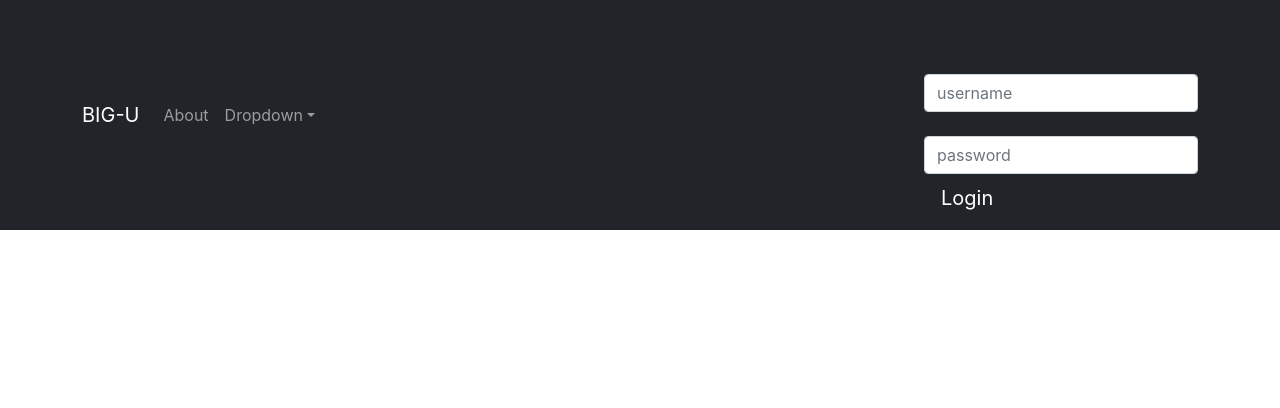
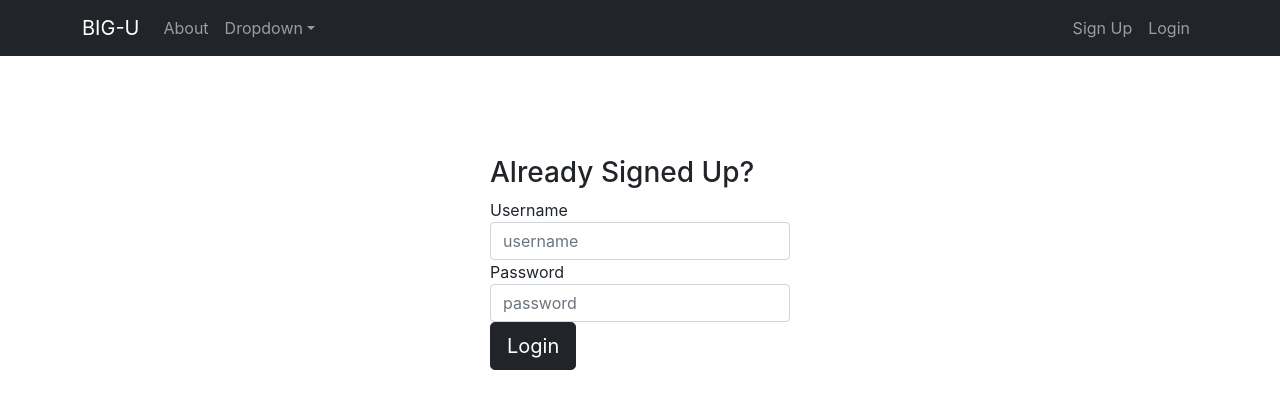
Before and after one commit to dcoppage86/big-u-frontend, a React (Create React App) app: page /login in a window 1280 px wide. Shown: the top 408 px of the page. Built offline with nearby package versions, Linux system fonts and the light colour scheme; no server answers.

Commit message:
changed button

```diff
--- a/src/App.js
+++ b/src/App.js
@@ -8,6 +8,7 @@ import HomeContainer from './containers/HomeContainer';
 import { BrowserRouter as Router, Route } from "react-router-dom";
 import AboutContainer from './containers/AboutContainer';
 import SignupContainer from './containers/SignupContainer';
+import LoginContainer from './containers/LoginContainer'
 
 
 
@@ -26,6 +27,7 @@ class App extends React.Component {
             <Route exact path="/signup" component={SignupContainer}/>
             <Route exact path="/user-entries" component={CardContainer}/>
             <Route exact path="/about" component={AboutContainer}/>
+            <Route exact path="/login" component={LoginContainer}/>
         </div>
       </Router>
 
--- a/src/components/Logout.js
+++ b/src/components/Logout.js
@@ -7,7 +7,7 @@ const Logout = ({ logout }) => {
 
     return (
         <form onSubmit={ logout }>
-            <input type="submit" value="Log Out" />
+            <button className="btn btn-dark btn-lg btn-block" type="submit" value="Log Out">Log Out</button>
         </form>
     )
 }
--- a/src/components/NavBar.js
+++ b/src/components/NavBar.js
@@ -1,6 +1,5 @@
 import React from 'react';
 import { connect } from 'react-redux'
-import Login from './Login';
 import Logout from './Logout';
 import { Navbar, Container, Nav, NavDropdown } from 'react-bootstrap'
 
@@ -15,12 +14,13 @@ const NavigationBar = ({ currentUser }) => {
           <Nav.Link href="/about">About</Nav.Link>
           <NavDropdown title="Dropdown" id="collasible-nav-dropdown">
             {currentUser ? <NavDropdown.Item href="/user-entries">Entries</NavDropdown.Item> : null}
-            <NavDropdown.Item href="/Library">Library</NavDropdown.Item>
+            <NavDropdown.Item href="/library">Library</NavDropdown.Item>
             <NavDropdown.Item href="/contact">Contact Us</NavDropdown.Item>
           </NavDropdown>
         </Nav>
         <Nav>
-          {currentUser ? <Logout/> : <Login/>}
+          {currentUser ? null : <Nav.Link href="/signup">Sign Up</Nav.Link>}
+          {currentUser ? <Logout/> : <Nav.Link href="/login">Login</Nav.Link>}
         </Nav>
       </Navbar.Collapse>
       </Container>
--- a/src/containers/CardContainer.js
+++ b/src/containers/CardContainer.js
@@ -2,22 +2,29 @@ import React from 'react'
 import UserEntries from '../components/UserEntries'
 import { Container } from 'react-bootstrap';
 import styled from 'styled-components';
+import { connect } from 'react-redux';
+import Logout from '../components/Logout';
 
 const StyledContainer = styled(Container)`
     padding-top: 25px
 `
 
-const CardContainer = (props) => {
+const CardContainer = ({currentUser, Logout}) => {
     return (
         <StyledContainer>
-            <div className="Card-Container">
+            {currentUser ? <div className="Card-Container">
             <h3>Daily Entries</h3>
             <p>Keep track of your daily struggles and victories, no matter how big or small</p>
             <br></br>
             <UserEntries/>
-            </div>
+            </div> : "YOU DO NOT HAVE ACCESS!"}
         </StyledContainer>
     )}
 
+    const mapStateToProps = ({ currentUser }) => {
+        return {
+          currentUser
+        }
+      }
 
-export default CardContainer;
+export default connect(mapStateToProps, {Logout})(CardContainer)
--- /dev/null
+++ b/src/containers/LoginContainer.js
@@ -0,0 +1,32 @@
+import React from 'react'
+import Login from '../components/Login';
+import Logout from '../components/Logout'
+import { Container } from 'react-bootstrap';
+import styled from 'styled-components';
+import { connect } from 'react-redux';
+
+const StyledContainer = styled(Container)`
+    padding: 100px;
+    height: 500px;
+    width: 500px;
+    justify-content: centered;
+    `
+
+
+const LoginContainer = ({ currentUser }) => {
+    return (
+        <StyledContainer>
+            <div className="login-container">
+            {currentUser ? "You're Already Logged In!" : null}
+            {currentUser ?  <Logout/> : <Login/> }
+            </div>
+        </StyledContainer>
+    )}
+
+    const mapStateToProps = ({ currentUser }) => {
+        return {
+          currentUser
+        }
+      }
+
+export default connect(mapStateToProps)(LoginContainer);
--- /dev/null
+++ b/src/containers/SignupContainer.js
@@ -0,0 +1,24 @@
+import React from 'react'
+import SignUp from '../components/SignUp';
+import { Container } from 'react-bootstrap';
+import styled from 'styled-components';
+
+const StyledContainer = styled(Container)`
+    padding: 100px;
+    height: 500px;
+    width: 500px;
+    justify-content: centered;
+    `
+
+
+const SignupContainer = (props) => {
+    return (
+        <StyledContainer>
+            <div className="signup-container">
+            <SignUp/>
+            </div>
+        </StyledContainer>
+    )}
+
+
+export default SignupContainer;
```
